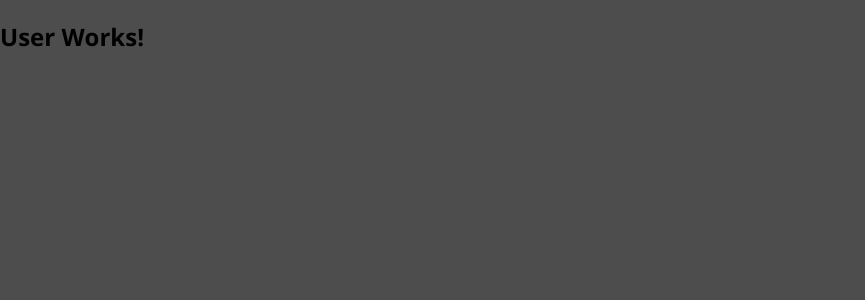
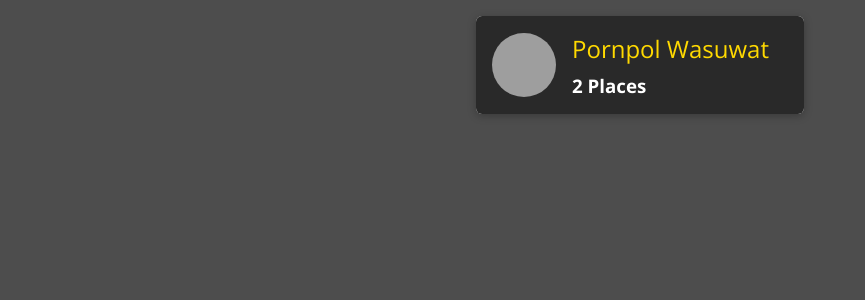
Before and after one commit to pornpol/mern-react, a React (Create React App) app: page / in a window 1280 px wide. Shown: the top 300 px of the page, without its empty margins (0-865 px from the left). Built offline with nearby package versions, Linux system fonts and the light colour scheme; grey boxes are pictures that could not be loaded.

Commit message:
Add shared components

```diff
--- /dev/null
+++ b/src/shared/components/UIElement/Avatar.css
@@ -0,0 +1,15 @@
+.avatar {
+  width: 100%;
+  height: 100%;
+  display: flex;
+  justify-content: center;
+  align-items: center;
+}
+
+.avatar img {
+  display: block;
+  border-radius: 50%;
+  width: 100%;
+  height: 100%;
+  object-fit: cover;
+}
--- /dev/null
+++ b/src/shared/components/UIElement/Avatar.js
@@ -0,0 +1,17 @@
+import React from 'react';
+
+import './Avatar.css';
+
+const Avatar = props => {
+  return (
+    <div className={`avatar ${props.className}`} style={props.style}>
+      <img
+        src={props.image}
+        alt={props.alt}
+        style={{ width: props.width, height: props.width }}
+      />
+    </div>
+  );
+};
+
+export default Avatar;
--- /dev/null
+++ b/src/shared/components/UIElement/Card.css
@@ -0,0 +1,9 @@
+.card {
+  position: relative;
+  margin: 0;
+  box-shadow: 0 2px 8px rgba(0, 0, 0, 0.26);
+  border-radius: 6px;
+  padding: 1rem;
+  overflow: hidden;
+  background: white;
+}
--- /dev/null
+++ b/src/shared/components/UIElement/Card.js
@@ -0,0 +1,13 @@
+import React from 'react';
+
+import './Card.css';
+
+const Card = props => {
+  return (
+    <div className={`card ${props.className}`} style={props.style}>
+      {props.children}
+    </div>
+  );
+};
+
+export default Card;
--- /dev/null
+++ b/src/users/components/UserItem.css
@@ -0,0 +1,49 @@
+.user-item {
+  margin: 1rem;
+  width: calc(45% - 2rem);
+  min-width: 17.5rem;
+}
+
+.user-item a {
+  display: flex;
+  align-items: center;
+  width: 100%;
+  height: 100%;
+  text-decoration: none;
+  padding: 1rem;
+  color: white;
+  background: #292929;
+}
+
+.user-item a:hover,
+.user-item a:active {
+  background: #ffd900;
+}
+
+.user-item__content {
+  padding: 0;
+}
+
+.user-item__image {
+  width: 4rem;
+  height: 4rem;
+  margin-right: 1rem;
+}
+
+.user-item__info h2 {
+  font-size: 1.5rem;
+  margin: 0 0 0.5rem 0;
+  font-weight: normal;
+  color: #ffd900;
+}
+
+.user-item:hover h2,
+.user-item:active h2,
+.user-item:hover h3,
+.user-item:active h3 {
+  color: #292929;
+}
+
+.user-item__info h3 {
+  margin: 0;
+}
--- /dev/null
+++ b/src/users/components/UserItem.js
@@ -0,0 +1,29 @@
+import React from "react";
+import { Link } from "react-router-dom";
+
+import Avatar from "../../shared/components/UIElement/Avatar";
+import Card from "../../shared/components/UIElement/Card";
+
+import "./UserItem.css";
+
+const UserItem = props => {
+  return (
+    <li className="user-item">
+      <Card className="user-item__content">
+        <Link to={`/${props.id}/places`}>
+          <div className="user-item__image">
+            <Avatar image={props.image} alt={props.name} />
+          </div>
+          <div className="user-item__info">
+            <h2>{props.name}</h2>
+            <h3>
+              {props.placeCount} {props.placeCount === 1 ? "Place" : "Places"}
+            </h3>
+          </div>
+        </Link>
+      </Card>
+    </li>
+  );
+};
+
+export default UserItem;
--- /dev/null
+++ b/src/users/components/UsersList.css
@@ -0,0 +1,10 @@
+.users-list {
+  list-style: none;
+  margin: 0 auto;
+  padding: 0;
+  width: 90%;
+  max-width: 50rem;
+  display: flex;
+  justify-content: center;
+  flex-wrap: wrap;
+}
--- /dev/null
+++ b/src/users/components/UsersList.js
@@ -0,0 +1,30 @@
+import React from "react";
+
+import "./UsersList.css";
+
+import UserItem from "./UserItem";
+
+const UserList = props => {
+  if (props.items.length === 0) {
+    return (
+      <div className="center">
+        <h2>No user found.</h2>
+      </div>
+    );
+  }
+  return (
+    <ul className="users-list">
+      {props.items.map(user => (
+        <UserItem
+          key={user.id}
+          id={user.id}
+          image={user.image}
+          name={user.name}
+          placeCount={user.places}
+        />
+      ))}
+    </ul>
+  );
+};
+
+export default UserList;
--- a/src/users/pages/Users.js
+++ b/src/users/pages/Users.js
@@ -1,7 +1,18 @@
 import React from "react";
 
+import UserList from "../components/UsersList";
+
 const Users = () => {
-  return <h2>User Works!</h2>;
+  const USER = [
+    {
+      id: "u1",
+      name: "Pornpol Wasuwat",
+      image: "https://www.9pol.dev/images/9pol.jpg",
+      places: 2
+    }
+  ];
+
+  return <UserList items={USER} />;
 };
 
 export default Users;
```
